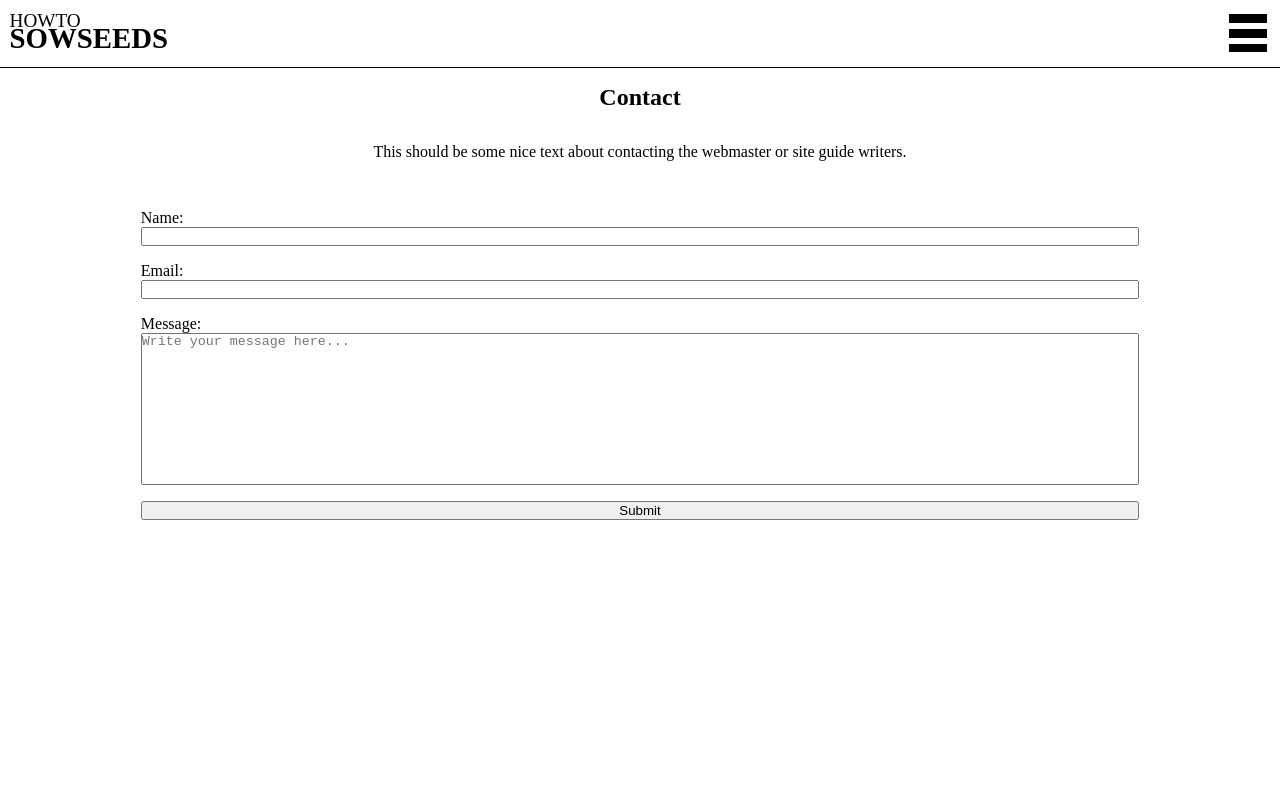
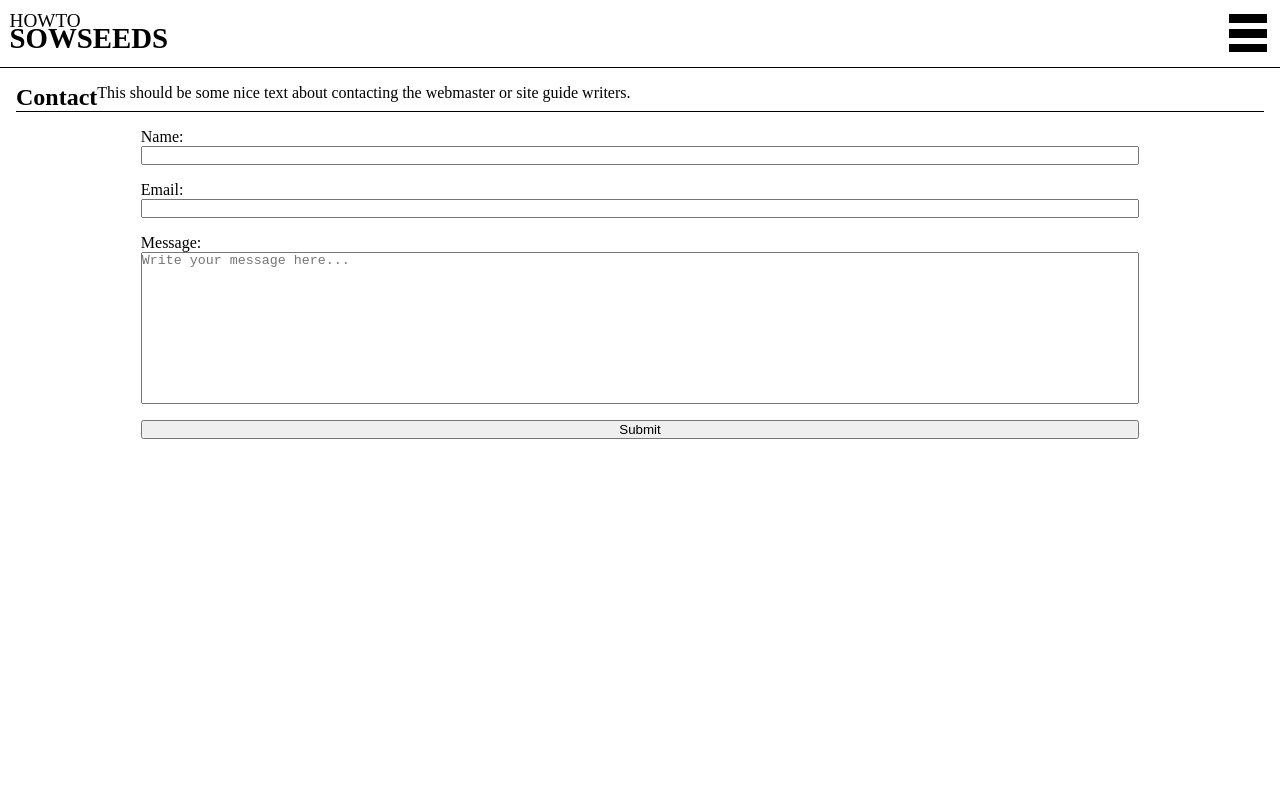
Before and after one commit to ignurof/www-howtosowseeds-com, a plain HTML site: page contact.html in a window 1280 px wide. Shown: the top 800 px of the page. Drawn offline with Linux system fonts and the light colour scheme.

Commit message:
Update global.css with some improved ordering of styles

```diff
--- a/assets/css/global.css
+++ b/assets/css/global.css
@@ -114,29 +114,24 @@ nav > ul a:hover {
 
 /* Header end */
 
-/* Page content start */
+/* Page content general start */
 
 main {
-    display: flex;
-    flex-direction: column;
     min-height: 100vh;
     padding: 1rem;
 }
 
-.content {
-}
-
-.content > header {
+main > header {
     /* reset header border from top nav header */
     border: 0;
     display: flex;
     flex-direction: column;
-    margin-bottom: 1rem;
+    margin-top: 1rem;
     align-items: center;
 }
 
-
-/* Page content end */
+/* Page content general end */
+/* Specific section content start */
 
 /* Index start */
 
@@ -167,16 +162,14 @@ main {
 /* Guide start */
 
 .guide {
-    display: flex;
-    flex-direction: column;
 }
 
 /* Guide end */
 
 /* Contact start */
 
-.contact > header > p {
-    margin-top: 2rem;
+main > header > .contact-text {
+    margin: 2rem 0 2rem 0;
 }
 
 form {
@@ -184,7 +177,6 @@ form {
     flex-direction: column;
     width: 80%;
     margin: 0 auto;
-    padding-top: 1rem;
 }
 
 form label {
@@ -200,6 +192,7 @@ form > input[type=submit]{
 }
 
 /* Contact end */
+/* Specific section content end */
 
 /* Footer start */
 
```
